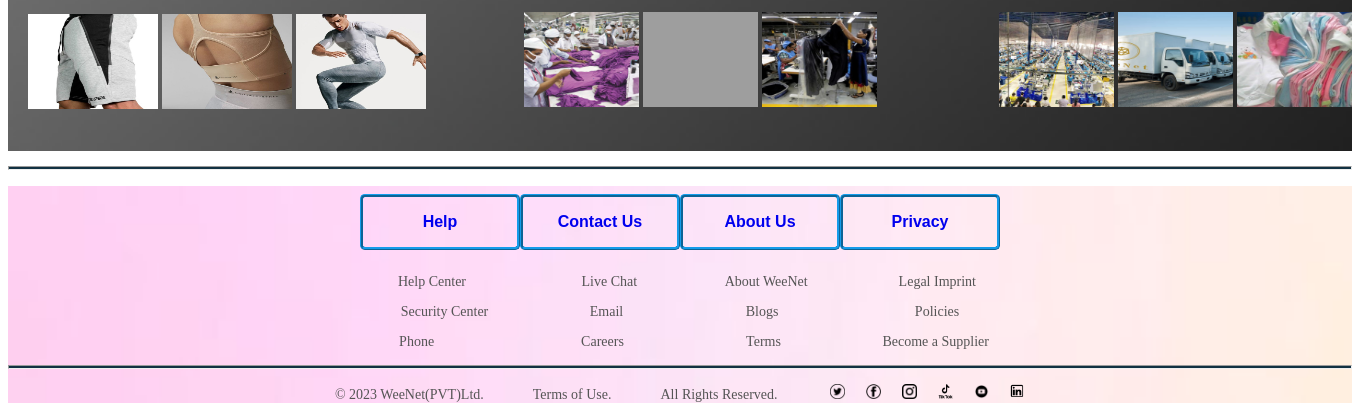
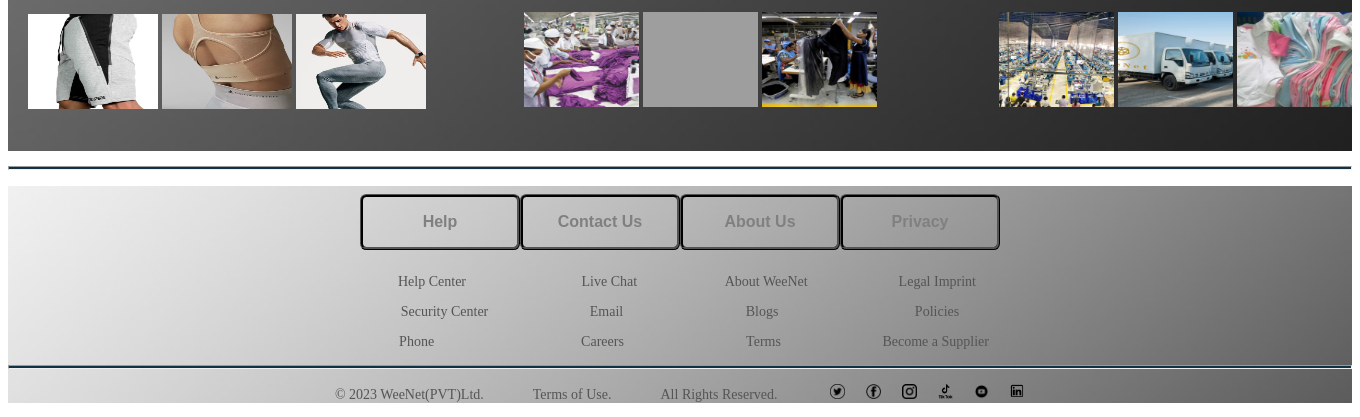
Before and after one commit to SLIIT-Group-projects/SLIIT-Y1S2-IWTproject, a PHP site: page /index.php in a window 1360 px wide. Shown: the part 2609-3026 px from the top of the page. Run offline with PHP 8.4, Linux system fonts and the light colour scheme; grey boxes are pictures that could not be loaded.

Commit message:
new header & footer
dark theme

```diff
--- a/css/style.css
+++ b/css/style.css
@@ -171,9 +171,9 @@ li.menu {
 /* footer */
 
 
-li a1{
+li af {
 	display:block;
-	color:black;
+	color:grey;
 	text-align:center;
 	padding:10px 16px;
 	text-decoration:none;
@@ -187,11 +187,11 @@ button {
     width: 10em;
     position: relative;
     height: 3.5em;
-    border: 3px ridge #149CEA;
+    border: 3px ridge black;
     outline: none;
     background-color: transparent;
     transition: 1s;
-    border-radius: 0.3em;
+    border-radius: 0.4em;
     font-size: 16px;
     font-weight: bold;
   }
@@ -203,7 +203,7 @@ button {
     left: 3%;
     width: 95%;
     height: 40%;
-    transition: 0.5s;
+    transition: 0.1s;
     transform-origin: center;
   }
 
@@ -215,7 +215,7 @@ button {
     left: 3%;
     width: 95%;
     height: 40%;
-    transition: 0.5s;
+    transition: 0.1s;
   }
 
   button:hover::before, button:hover::after {
@@ -223,7 +223,7 @@ button {
   }
 
   button:hover {
-    box-shadow: inset 0px 0px 25px #1479EA;
+    box-shadow: inset 0px 0px 25px rgb(1, 24, 24);
   }
 
 
--- a/footer.php
+++ b/footer.php
@@ -13,7 +13,7 @@
 
     <style>
   .my-footer {
-    background-image: url("resources/home/bkg3.jpg");
+    background-image: url("resources/home/pbkh1.jpg");
     background-size: cover;
     background-repeat: no-repeat;
   }
@@ -25,17 +25,8 @@
     background-color: transparent;
   }
 
-  li.menu {
-    float: left;
-  }
 
-  li.menu a1 {
-    display: block;
-    color: black;
-    text-align: center;
-    padding: 10px 16px;
-    text-decoration: none;
-  }
+
   .menu2 {
         display: flex;
         justify-content: center;
@@ -53,22 +44,22 @@
             <ul class="menu2">
                 <li class="menu">
                     <button>
-                        <a href="help.php" class="button">Help</a>
+                        <af href="help.php" class="button">Help</af>
                     </button>
                 </li>
                 <li class="menu">
                     <button>
-                        <a href="contact.php" class="button">Contact Us</a>
+                        <af href="contact.php" class="button">Contact Us</af>
                     </button>
                 </li>
                 <li class="menu">
                     <button>
-                        <a href="about.php" class="button">About Us</a>
+                        <af href="about.php" class="button">About Us</af>
                     </button>
                 </li>
                 <li class="menu">
                     <button>
-                        <a href="privacy.php" class="button">Privacy</a>
+                        <af href="privacy.php" class="button">Privacy</af>
                     </button>
                 </li>
             </ul>
--- a/header.php
+++ b/header.php
@@ -14,7 +14,7 @@
       display: none;
     }
     .header1 {
-        background-image: url("resources/home/hdbkg.jpg");
+        background-image: url("resources/home/pbkh1.jpg");
         background-size: cover;
         background-repeat: no-repeat;
         display: flex;
```
Also changed, not shown: resources/home/pbkh1.jpg (added).
